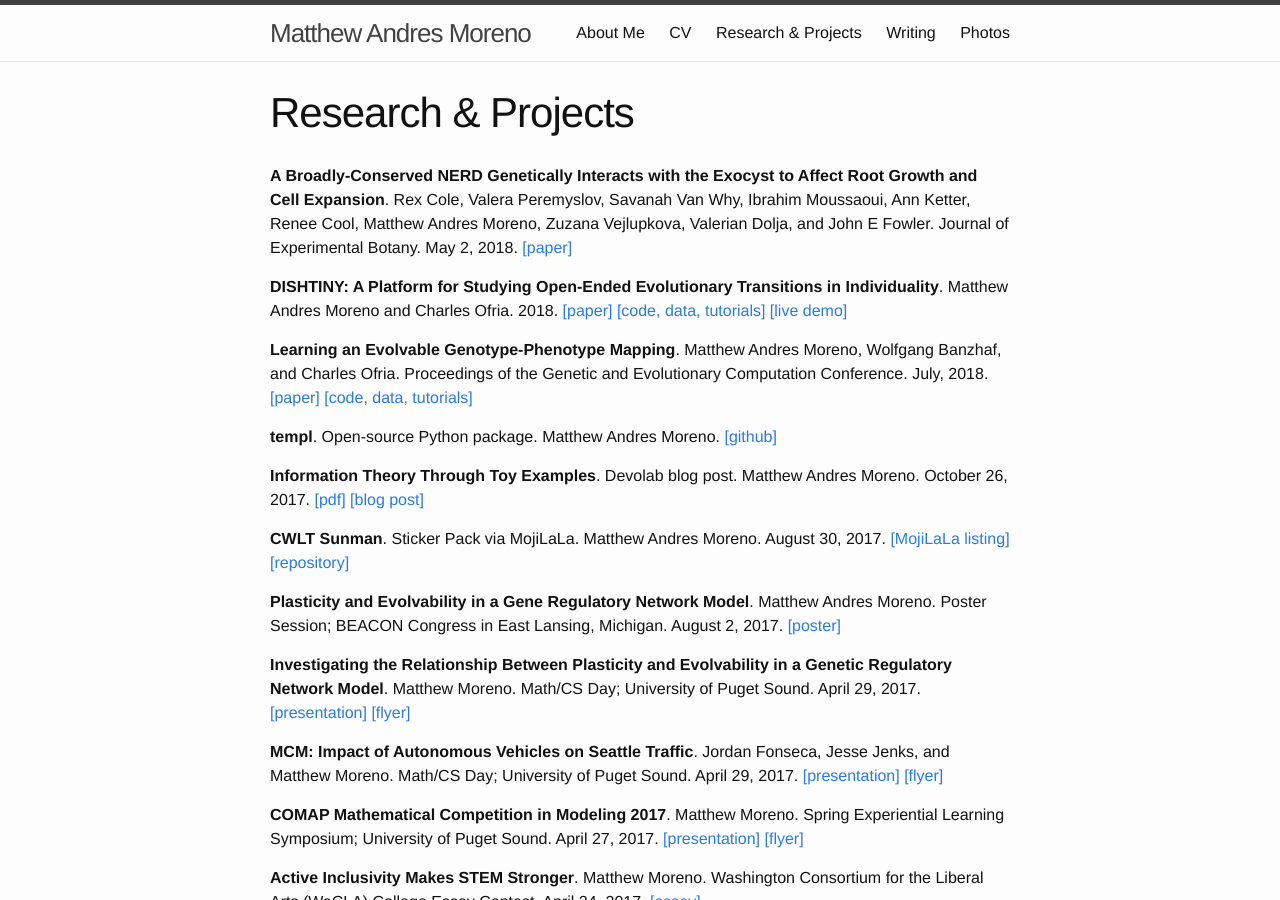
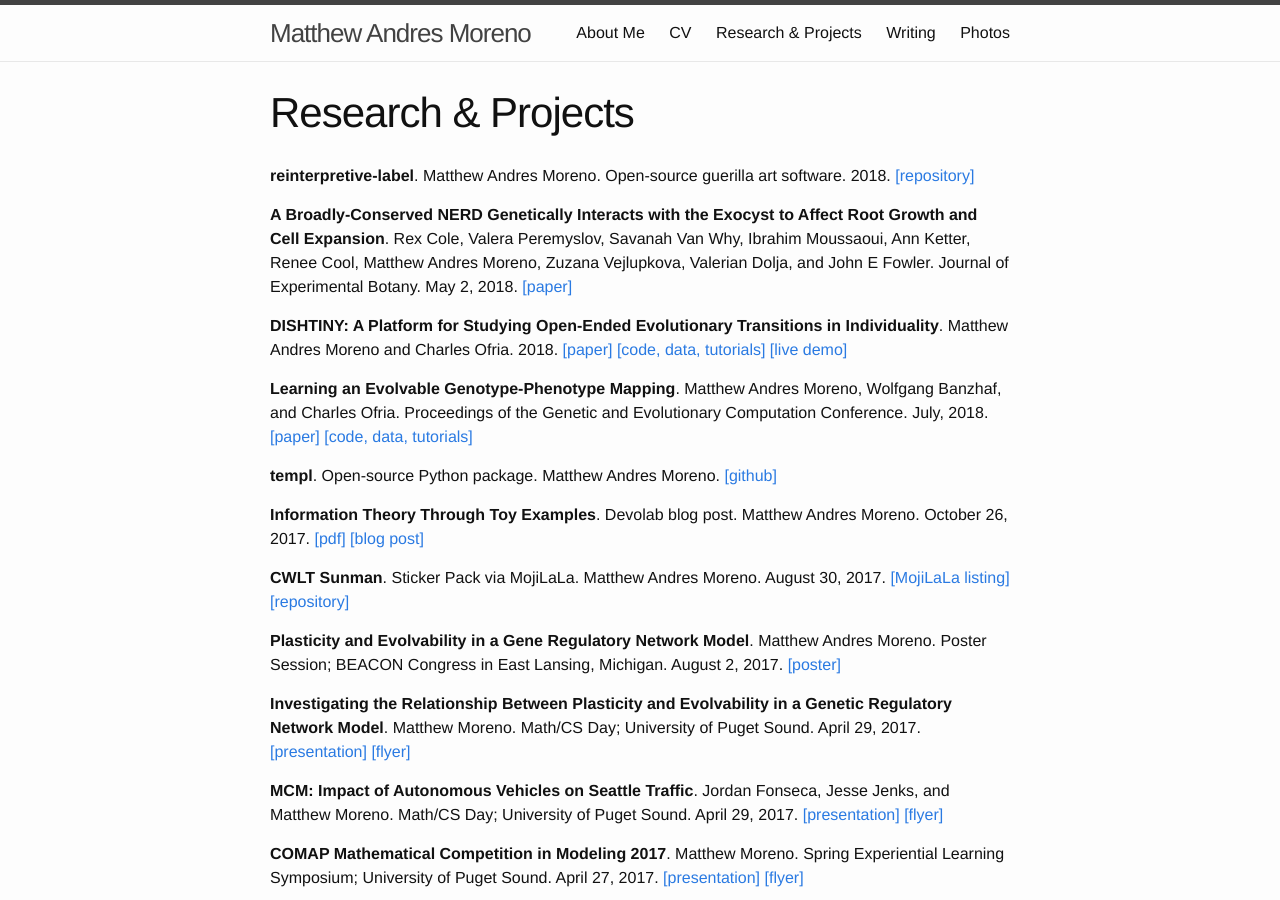
Before and after one commit to mmore500/mmore500.github.io, a Jekyll site: the page built from research.md, in a window 1280 px wide and 900 px high. Built offline with Jekyll 4.4.1, drawn with Linux system fonts in a browser that asks for light colours.

Commit message:
Add reinterpretive-label listing

```diff
--- a/research.md
+++ b/research.md
@@ -3,6 +3,8 @@ layout: page
 title: Research & Projects
 permalink: /research/
 ---
+
+**reinterpretive-label**. Matthew Andres Moreno. Open-source guerilla art software. 2018. [[repository]](https://github.com/mmore500/reinterpretive-label)
 
 **A Broadly-Conserved NERD Genetically Interacts with the Exocyst to Affect Root Growth and Cell Expansion**. Rex Cole, Valera Peremyslov, Savanah Van Why, Ibrahim Moussaoui, Ann Ketter, Renee Cool, Matthew Andres Moreno, Zuzana Vejlupkova, Valerian Dolja, and John E Fowler. Journal of Experimental Botany. May 2, 2018. [[paper]](https://academic.oup.com/jxb/advance-article/doi/10.1093/jxb/ery162/4990813?guestAccessKey=f2af1b2e-c977-4ac2-ae18-de1a3cfa6bc8)
 
```
